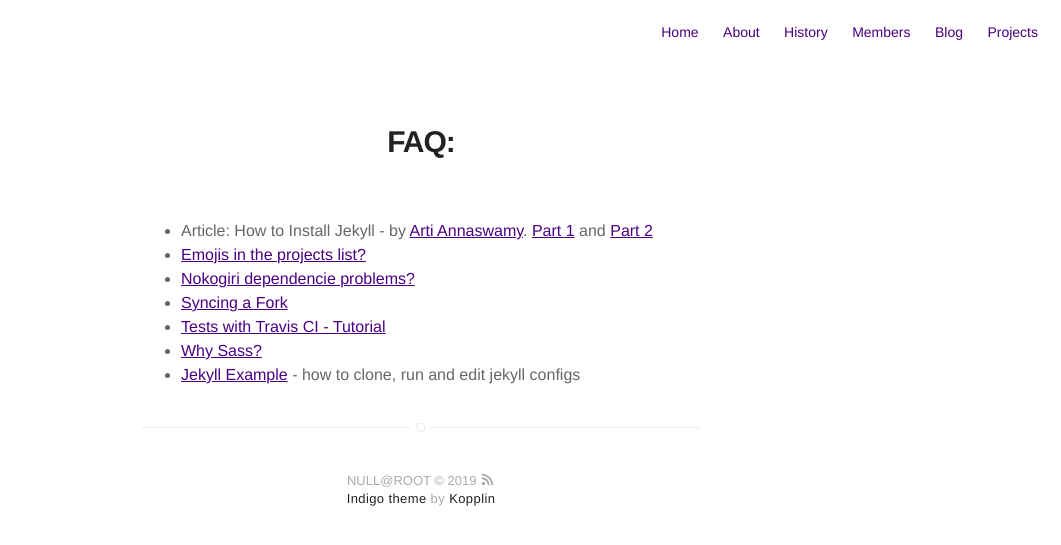
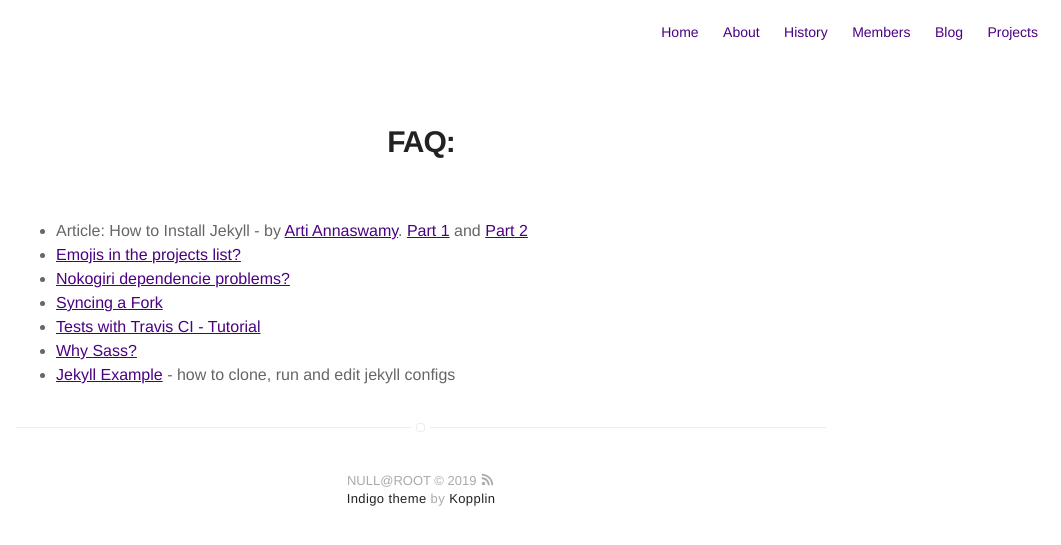
Before and after one commit to null2root/null2root.github.com, a Jekyll site: the page built from FAQ.md, in a window 1280 px wide. Shown: the top 545 px of the page, without its empty margins (219-1280 px from the left). Built offline with Jekyll 4.4.1, drawn with Linux system fonts in a browser that asks for light colours; our own code applies the rules of GitHub Pages for plain Markdown files.

Commit message:
modified width of posts

```diff
--- a/_sass/base/general.sass
+++ b/_sass/base/general.sass
@@ -127,7 +127,9 @@ pre
 		width: 88%
 
 .wrapper-normal
-	max-width: 560px
+	//max-width: 560px
+	max-width: 810px
 
 .wrapper-large
-	max-width: 810px
+	//max-width: 810px
+	max-width: 1024px
```
Also changed, not shown: 1 other file.
